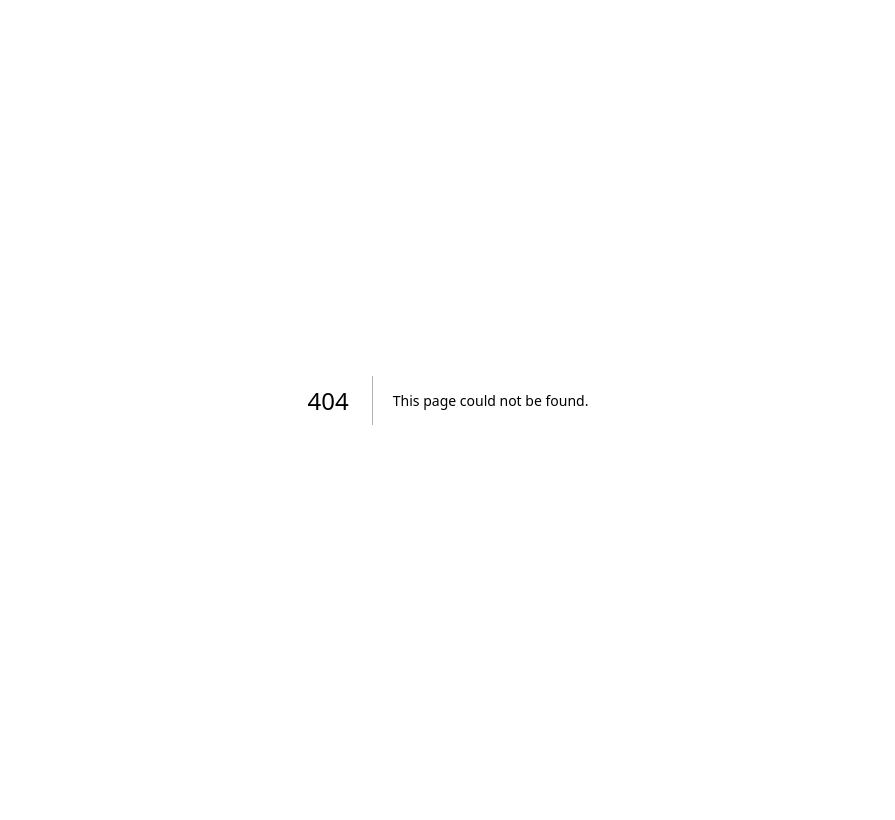
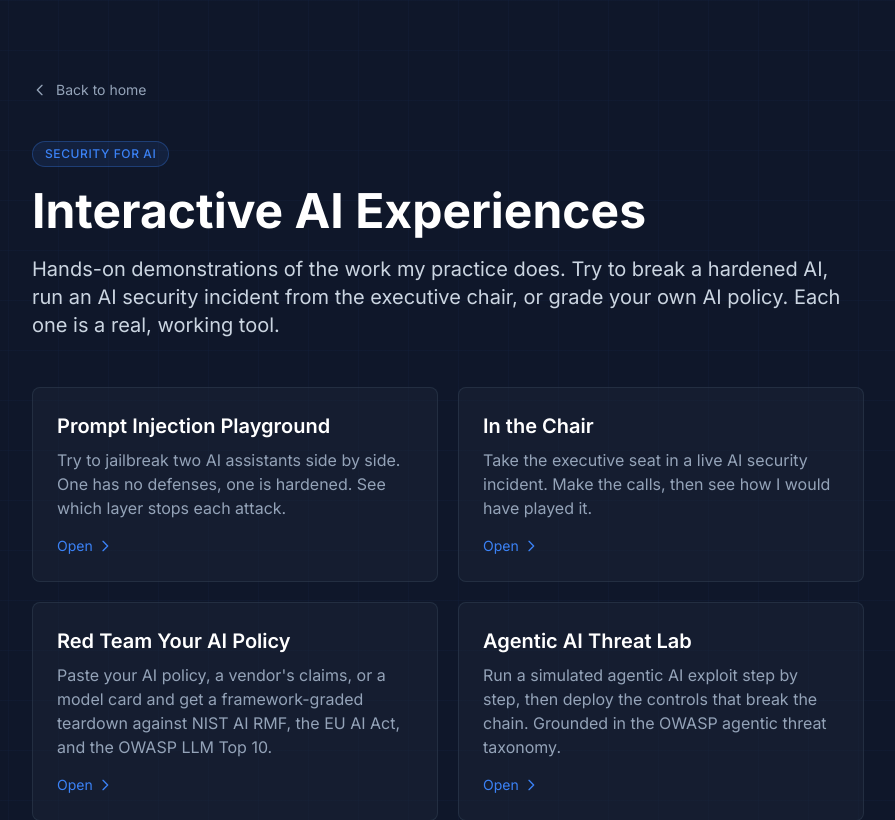
Before and after one commit to pfalor/pfweb, a Next.js app: page /experiences in a window 1280 px wide. Before the commit this address had no page. Shown: the top 820 px of the page, without its empty margins (192-1087 px from the left). Built offline with nearby package versions, Linux system fonts and the light colour scheme.

Commit message:
feat: /experiences hub page listing the interactive experiences

```diff
--- /dev/null
+++ b/app/experiences/page.tsx
@@ -0,0 +1,67 @@
+import type { Metadata } from 'next'
+import Link from 'next/link'
+import { experiences } from '@/lib/data'
+
+export const metadata: Metadata = {
+  title: 'Interactive AI Experiences | Paul Falor',
+  description:
+    'Hands-on tools for secure and responsible AI: jailbreak a hardened assistant, run an AI security incident from the executive chair, red-team your AI policy, and more.',
+  openGraph: {
+    title: 'Interactive AI Experiences | Paul Falor',
+    description: 'Hands-on tools for secure and responsible AI.',
+  },
+  twitter: {
+    card: 'summary_large_image',
+    title: 'Interactive AI Experiences | Paul Falor',
+    description: 'Hands-on tools for secure and responsible AI.',
+  },
+}
+
+export default function ExperiencesPage() {
+  return (
+    <main className="min-h-screen bg-primary-900 grid-bg">
+      <div className="max-w-4xl mx-auto px-6 md:px-8 py-12 md:py-20">
+        <Link
+          href="/"
+          className="inline-flex items-center gap-2 text-sm text-slate-400 hover:text-accent transition-colors duration-200 mb-10"
+        >
+          <svg className="w-4 h-4" fill="none" stroke="currentColor" viewBox="0 0 24 24">
+            <path strokeLinecap="round" strokeLinejoin="round" strokeWidth={2} d="M15 19l-7-7 7-7" />
+          </svg>
+          Back to home
+        </Link>
+
+        <header className="mb-12">
+          <div className="inline-flex items-center px-3 py-1 rounded-full bg-accent/10 border border-accent/30 text-accent text-xs font-medium uppercase tracking-wider mb-5">
+            Security for AI
+          </div>
+          <h1 className="text-3xl md:text-5xl font-bold text-white leading-tight mb-5 text-balance">
+            Interactive AI Experiences
+          </h1>
+          <p className="text-lg md:text-xl text-slate-300 leading-relaxed">
+            Hands-on demonstrations of the work my practice does. Try to break a hardened AI, run an AI security incident from the executive chair, or grade your own AI policy. Each one is a real, working tool.
+          </p>
+        </header>
+
+        <div className="grid grid-cols-1 md:grid-cols-2 gap-5">
+          {experiences.map((exp) => (
+            <Link
+              key={exp.href}
+              href={exp.href}
+              className="block rounded-lg border border-slate-700/50 bg-slate-800/40 p-6 hover:border-accent/50 transition-colors duration-300"
+            >
+              <h2 className="text-xl font-semibold text-white">{exp.title}</h2>
+              <p className="mt-2 text-slate-400">{exp.description}</p>
+              <span className="mt-4 inline-flex items-center gap-1 text-sm text-accent">
+                Open
+                <svg className="w-4 h-4" fill="none" stroke="currentColor" viewBox="0 0 24 24">
+                  <path strokeLinecap="round" strokeLinejoin="round" strokeWidth={2} d="M9 5l7 7-7 7" />
+                </svg>
+              </span>
+            </Link>
+          ))}
+        </div>
+      </div>
+    </main>
+  )
+}
```
